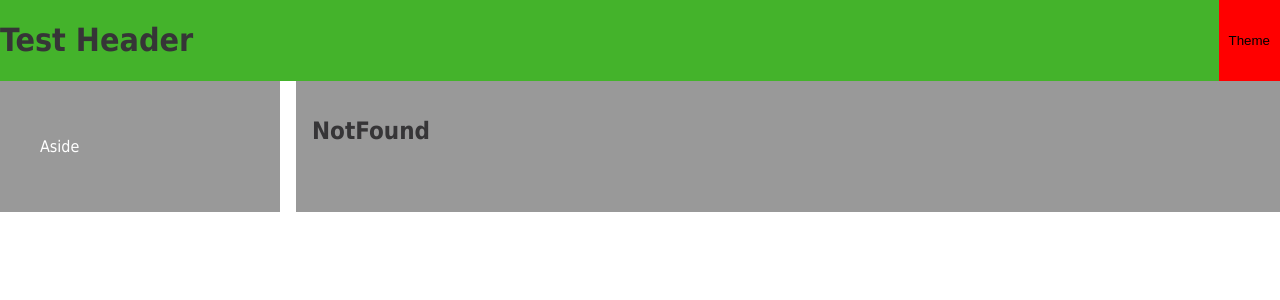
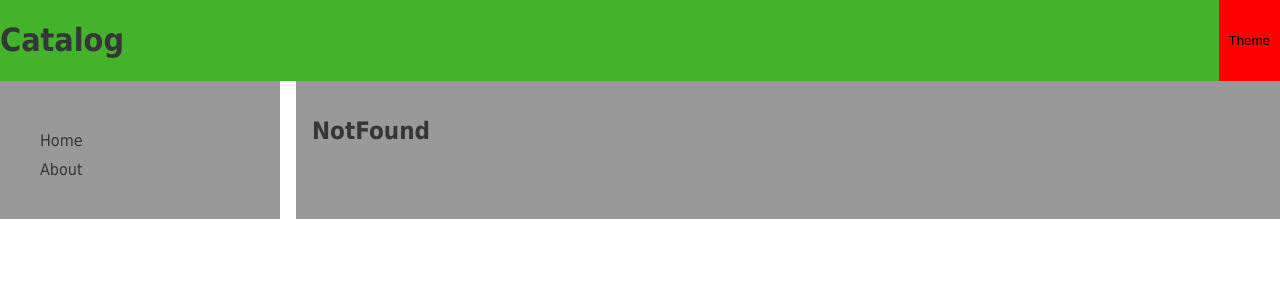
Before and after one commit to Kind606/ReactComponentUppgift, a React (Vite) app: page /about in a window 1280 px wide. Shown: the top 300 px of the page. Built offline with nearby package versions, Linux system fonts and the light colour scheme.

Commit message:
Added links to sidebar and a little styling

```diff
--- a/src/App.tsx
+++ b/src/App.tsx
@@ -1,5 +1,5 @@
 import { useState } from "react";
-import { Outlet } from "react-router";
+import { Link, Outlet } from "react-router";
 import styled, { ThemeProvider } from "styled-components";
 import { GlobalStyles } from "./styleComponents/globalStyle";
 import { darkTheme, lightTheme } from "./styleComponents/theme";
@@ -34,6 +34,16 @@ const ThemeButton = styled.button`
   cursor: pointer;
 `;
 
+const NavLink = styled(Link)`
+  color: ${({ theme }) => theme.text};
+  text-decoration: none;
+  padding-top: 10px;
+  &:hover {
+    color: red;
+  }
+  padding: ;
+`;
+
 export default function App() {
   const [theme, setTheme] = useState("light");
   const themeToggler = () => {
@@ -46,12 +56,13 @@ export default function App() {
         <GlobalStyles />
         <div>
           <Header>
-            <h1>Test Header</h1>
+            <h1>Catalog</h1>
             <ThemeButton onClick={themeToggler}>Theme</ThemeButton>
           </Header>
           <div style={{ display: "flex", gap: "16px" }}>
             <SideBar>
-              <p>Aside</p>
+              <NavLink to={"/"}>Home</NavLink>
+              <NavLink to={"/About"}>About</NavLink>
             </SideBar>
             <MainContent>
               <Outlet />
--- /dev/null
+++ b/src/components/AboutPage.tsx
@@ -0,0 +1,3 @@
+export default function AboutPage() {
+    return <h2>NotFound</h2>;
+}
--- a/src/main.tsx
+++ b/src/main.tsx
@@ -3,6 +3,7 @@ import { StrictMode } from "react";
 import { createRoot } from "react-dom/client";
 import { BrowserRouter, Route, Routes } from "react-router";
 import App from "./App";
+import AboutPage from "./components/AboutPage";
 import ForYouPage from "./components/ForYouPage";
 import NotFoundPage from "./components/NotFoundPage";
 
@@ -16,6 +17,7 @@ createRoot(document.getElementById("root")!).render(
           <Route path="/" element={<App />}>
             <Route index element={<ForYouPage />}></Route>
             <Route path="/" index element={<ForYouPage />}></Route>
+            <Route path="/about" index element={<AboutPage />}></Route>
             <Route path="*" index element={<NotFoundPage />}></Route>
           </Route>
         </Routes>
```
